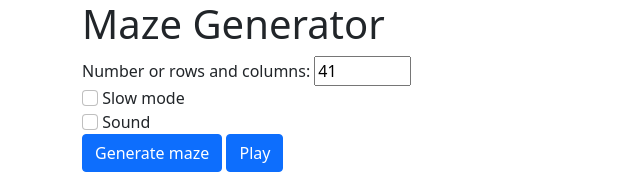
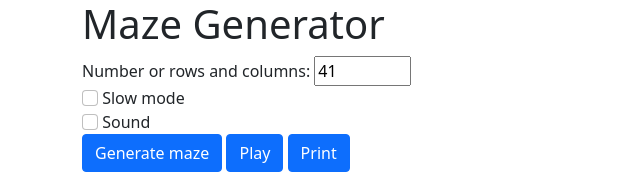
Before and after one commit to dpMelian/maze-generator, a plain HTML site: page index.html in a window 1280 px wide. Shown: the whole page, without its empty margins (0-640 px from the left). Drawn offline with nearby package versions, Linux system fonts and the light colour scheme.

Commit message:
Adding print functionality

```diff
--- a/index.html
+++ b/index.html
@@ -36,6 +36,9 @@
                 <button id="play" onclick="play();" type="button" class="btn btn-primary">
                     Play
                 </button>
+                <button id="print" onclick="printMaze();" type="button" class="btn btn-primary">
+                    Print
+                </button>
             </div>
 
             <div class="mt-3">
--- a/src/maze.js
+++ b/src/maze.js
@@ -230,6 +230,25 @@ function shuffle(a) {
     return a;
 }
 
+function printMaze() {
+    var canvas = document.getElementById('maze');
+
+    var img = canvas.toDataURL("image/png");
+
+    //document.write('<img src="'+img+'" id="mainImg"/>');
+
+    var image = document.createElement("IMG");
+    image.setAttribute("src", img);
+
+    var printWindow = window.open('', 'Print Window','height=400,width=600');
+    printWindow.document.write('<html><head><title>Print Window</title>');
+    printWindow.document.write('</head><body ><img src=\'');
+    printWindow.document.write(image.src);
+    printWindow.document.write('\' /></body></html>');
+    printWindow.document.close();
+    printWindow.print();
+}
+
 const sleep = (milliseconds) => {
     return new Promise(resolve => setTimeout(resolve, milliseconds))
 }
```
